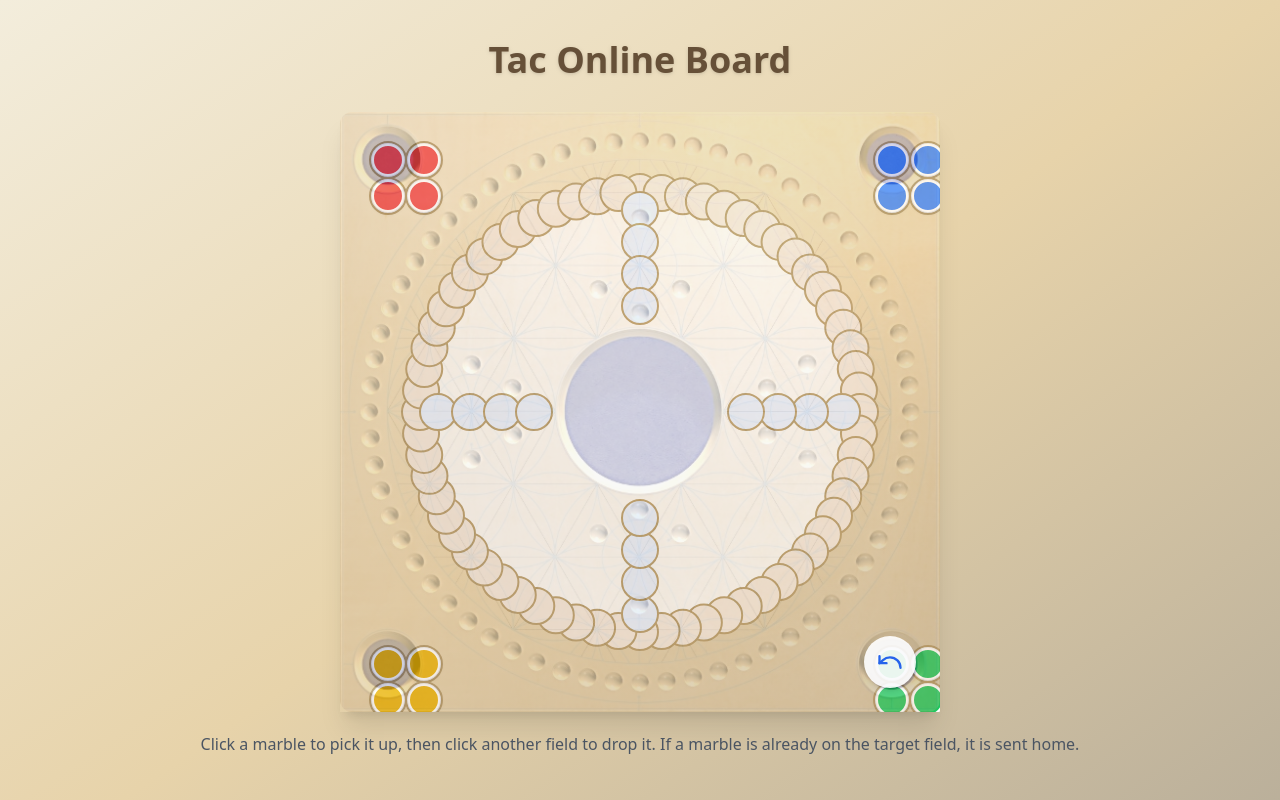
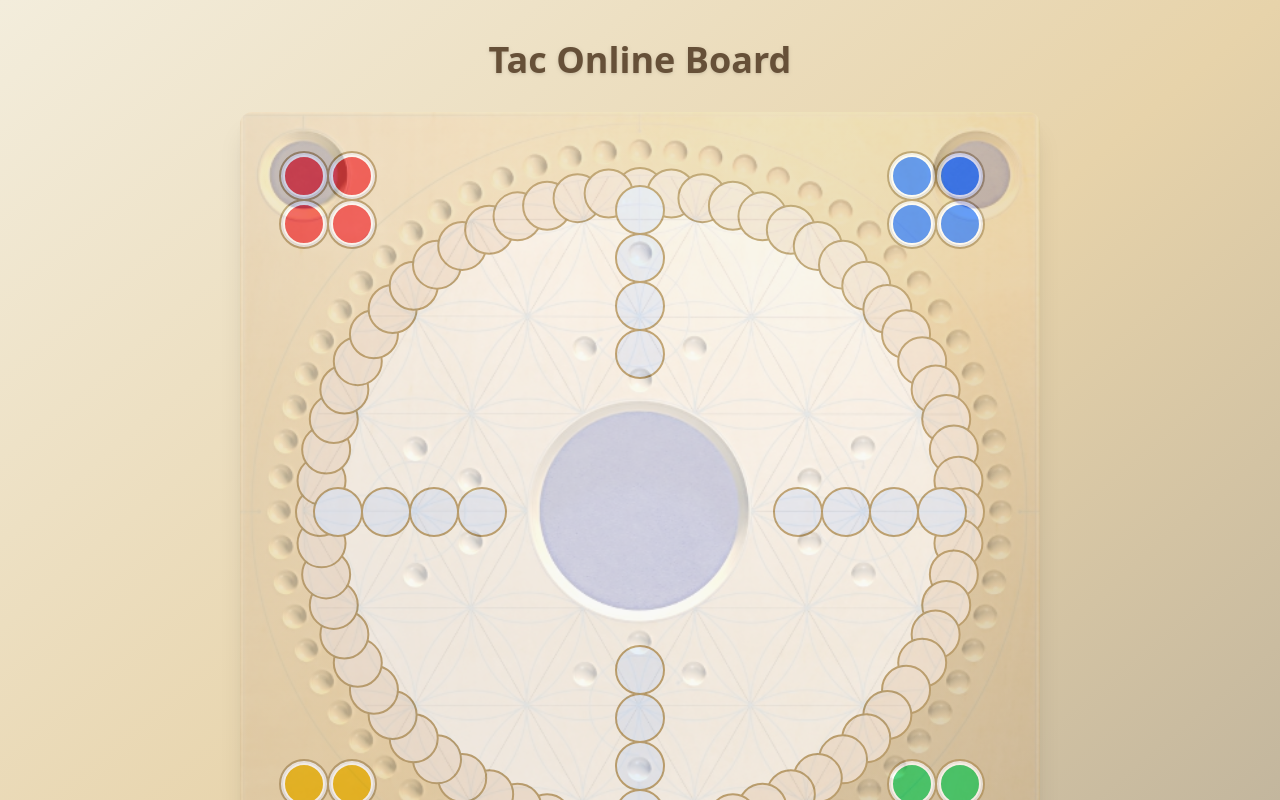
Before and after one commit to jonathanrohland/tacboard-lovable-demo, a React (Vite) app: page / in a window 1280 px wide. Shown: the top 800 px of the page. Built offline with nearby package versions, Linux system fonts and the light colour scheme.

Commit message:
Fix: Increase board size
Increase the size of the board to prevent field overlap.

```diff
--- a/src/components/BoardField.tsx
+++ b/src/components/BoardField.tsx
@@ -16,7 +16,7 @@ type BoardFieldProps = {
 };
 
 const BoardField: React.FC<BoardFieldProps> = ({
-  x, y, marble, isSelected, isHome, isTarget, size = 36, onClick, highlight, bgColor
+  x, y, marble, isSelected, isHome, isTarget, size = 48, onClick, highlight, bgColor
 }) => {
   return (
     <g
--- a/src/components/Marble.tsx
+++ b/src/components/Marble.tsx
@@ -2,16 +2,16 @@
 import React from "react";
 
 type MarbleProps = {
-  color: string; // e.g. "red", "blue"
+  color: string;
   size?: number;
   selected?: boolean;
 };
 
-const Marble: React.FC<MarbleProps> = ({ color, size = 32, selected }) => (
+const Marble: React.FC<MarbleProps> = ({ color, size = 48, selected }) => (
   <circle
     cx={size / 2}
     cy={size / 2}
-    r={size / 2 - 3}
+    r={size / 2 - 4}
     fill={color}
     stroke="#fff"
     strokeWidth={selected ? 4 : 2}
--- a/src/components/TacBoard.tsx
+++ b/src/components/TacBoard.tsx
@@ -1,4 +1,3 @@
-
 import React, { useState } from "react";
 import BoardField from "./BoardField";
 import { Undo } from "lucide-react";
@@ -29,6 +28,20 @@ const TARGET_STARTS = [
 
 // The 64 outer fields: circle with 264px radius
 function getCirclePos(idx: number, total = 64, center = 300, radius = 220) {
+  const angle = (2 * Math.PI * idx) / total - Math.PI / 2;
+  return {
+    x: center + radius * Math.cos(angle),
+    y: center + radius * Math.sin(angle),
+  };
+}
+
+// Increase board and field sizes
+const BOARD_SIZE = 800; // Increased from 600
+const FIELD_SIZE = 48; // Increased from 36
+const CENTER = BOARD_SIZE / 2;
+const CIRCLE_RADIUS = 320; // Increased from 220
+
+function getCirclePos2(idx: number, total = 64, center = CENTER, radius = CIRCLE_RADIUS) {
   const angle = (2 * Math.PI * idx) / total - Math.PI / 2;
   return {
     x: center + radius * Math.cos(angle),
@@ -99,7 +112,7 @@ const TacBoard: React.FC = () => {
   // Helper for finding field's location on board
   function fieldPos(field: Field) {
     if (field.type === "circle") {
-      return getCirclePos(field.idx);
+      return getCirclePos2(field.idx);
     }
     if (field.type === "target") {
       const start = TARGET_STARTS[field.player];
@@ -111,10 +124,10 @@ const TacBoard: React.FC = () => {
     }
     if (field.type === "home") {
       // arrange in 2x2 at corners, 36px apart
-      const base = HOME_POSITIONS[field.player];
+      const base = HOME_POSITIONS2[field.player];
       return {
-        x: base.x + 36 * (field.idx % 2),
-        y: base.y + 36 * Math.floor(field.idx / 2),
+        x: base.x + 48 * (field.idx % 2),
+        y: base.y + 48 * Math.floor(field.idx / 2),
       };
     }
     return { x: 0, y: 0 };
@@ -180,9 +193,23 @@ const TacBoard: React.FC = () => {
     setSelected(null);
   }
 
+  // Update target and home positions to match new board size
+  const HOME_POSITIONS2 = [
+    { x: 64, y: 64 }, // TL
+    { x: BOARD_SIZE - 128, y: 64 }, // TR
+    { x: BOARD_SIZE - 128, y: BOARD_SIZE - 128 }, // BR
+    { x: 64, y: BOARD_SIZE - 128 }, // BL
+  ];
+
+  const TARGET_STARTS = [
+    { x: CENTER, y: 98, dx: 0, dy: 48 }, // top down
+    { x: BOARD_SIZE - 98, y: CENTER, dx: -48, dy: 0 }, // right left
+    { x: CENTER, y: BOARD_SIZE - 98, dx: 0, dy: -48 }, // bottom up
+    { x: 98, y: CENTER, dx: 48, dy: 0 }, // left right
+  ];
+
   // Board background and layout:
-  const BOARD_SIZE = 600;
-  const FIELD_SIZE = 36;
+  const FIELD_SIZE2 = 36;
 
   // Compose SVG layers
   return (
@@ -203,16 +230,17 @@ const TacBoard: React.FC = () => {
           viewBox={`0 0 ${BOARD_SIZE} ${BOARD_SIZE}`}
           className="block z-10 pointer-events-auto"
         >
-          {/* Main circle & "flower lines" (simplified) */}
+          {/* Main circle */}
           <circle
-            cx={300}
-            cy={300}
-            r={220}
+            cx={CENTER}
+            cy={CENTER}
+            r={CIRCLE_RADIUS}
             fill="#f8f8f6"
             stroke="#b19765"
             strokeWidth={5}
           />
-          {/* Outer dots/fields */}
+
+          {/* Render fields with updated sizes and positions */}
           {fields
             .filter(f => f.type === "circle")
             .map((field, i) => {
@@ -230,6 +258,7 @@ const TacBoard: React.FC = () => {
                 />
               );
             })}
+
           {/* Target areas */}
           {fields
             .filter(f => f.type === "target")
@@ -273,6 +302,7 @@ const TacBoard: React.FC = () => {
               );
             })}
         </svg>
+
         {/* Undo button */}
         <button
           className="absolute bottom-6 right-6 z-20 bg-white/90 rounded-full p-3 shadow-md hover:bg-blue-50 transition-all hover-scale"
```
